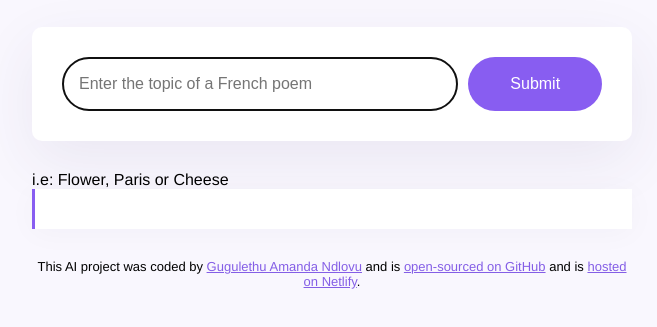
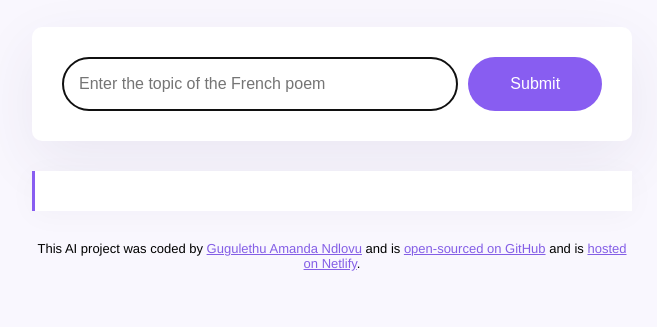
Before and after one commit to guguamanda/AI-recipe-generator-project, a plain HTML site: page index.html in a window 1280 px wide. Shown: the part 177-504 px from the top of the page, without its empty margins (308-965 px from the left). Drawn offline with nearby package versions, Linux system fonts and the light colour scheme; files whose address does not match are found by name.

Commit message:
update index.html

```diff
--- a/index.html
+++ b/index.html
@@ -4,7 +4,6 @@
     <meta charset="UTF-8" />
     <meta name="viewport" content="width=device-width, initial-scale=1.0" />
     <script src="https://unpkg.com/typewriter-effect@latest/dist/core.js"></script>
-    <script src="https://cdn.jsdelivr.net/npm/axios@1.6.7/dist/axios.min.js"></script>
     <link rel="stylesheet" href="style.css" />
     <title>AI French Poem Generator</title>
   </head>
@@ -15,24 +14,19 @@
       </header>
 
       <main>
-        <div class="form-container">
         <form id="poem-generator-form">
           <input
             type="text"
-              placeholder="Enter the topic of a French poem"
+            placeholder="Enter the topic of the French poem"
             autofocus
             required
             autocomplete="off"
             class="instructions"
-              id="user-instructions"
           />
           <input type="submit" class="submit-button" />
         </form>
-          <div class="hint">i.e: Flower, Paris or Cheese</div>
-        </div>
-        <div class="poem hidden" id="poem"></div>
+        <div class="poem" id="poem"></div>
       </main>
-
 
     <footer>
       This AI project was coded by
```
Lines whose indentation alone changed are shown as unchanged.
